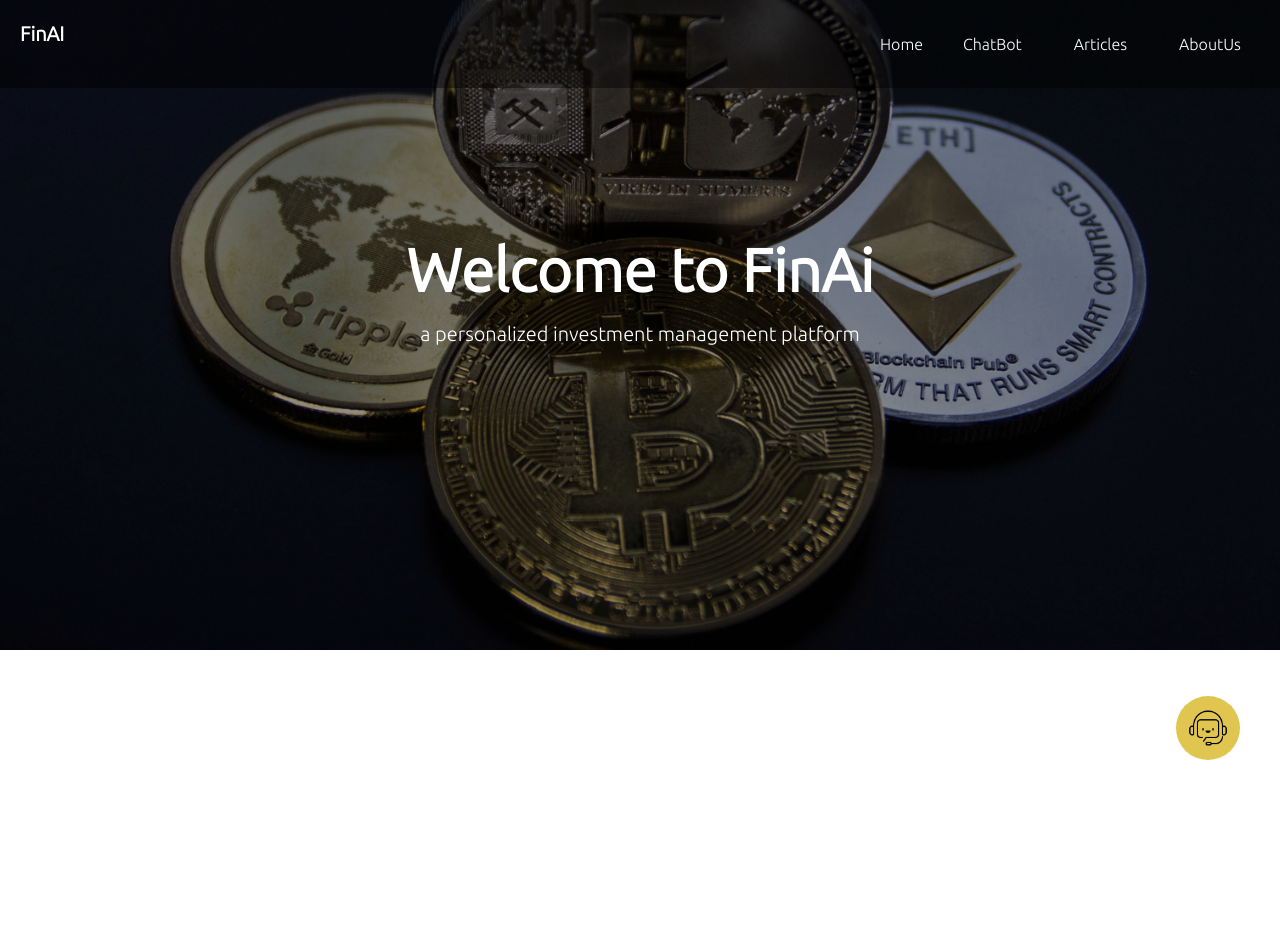
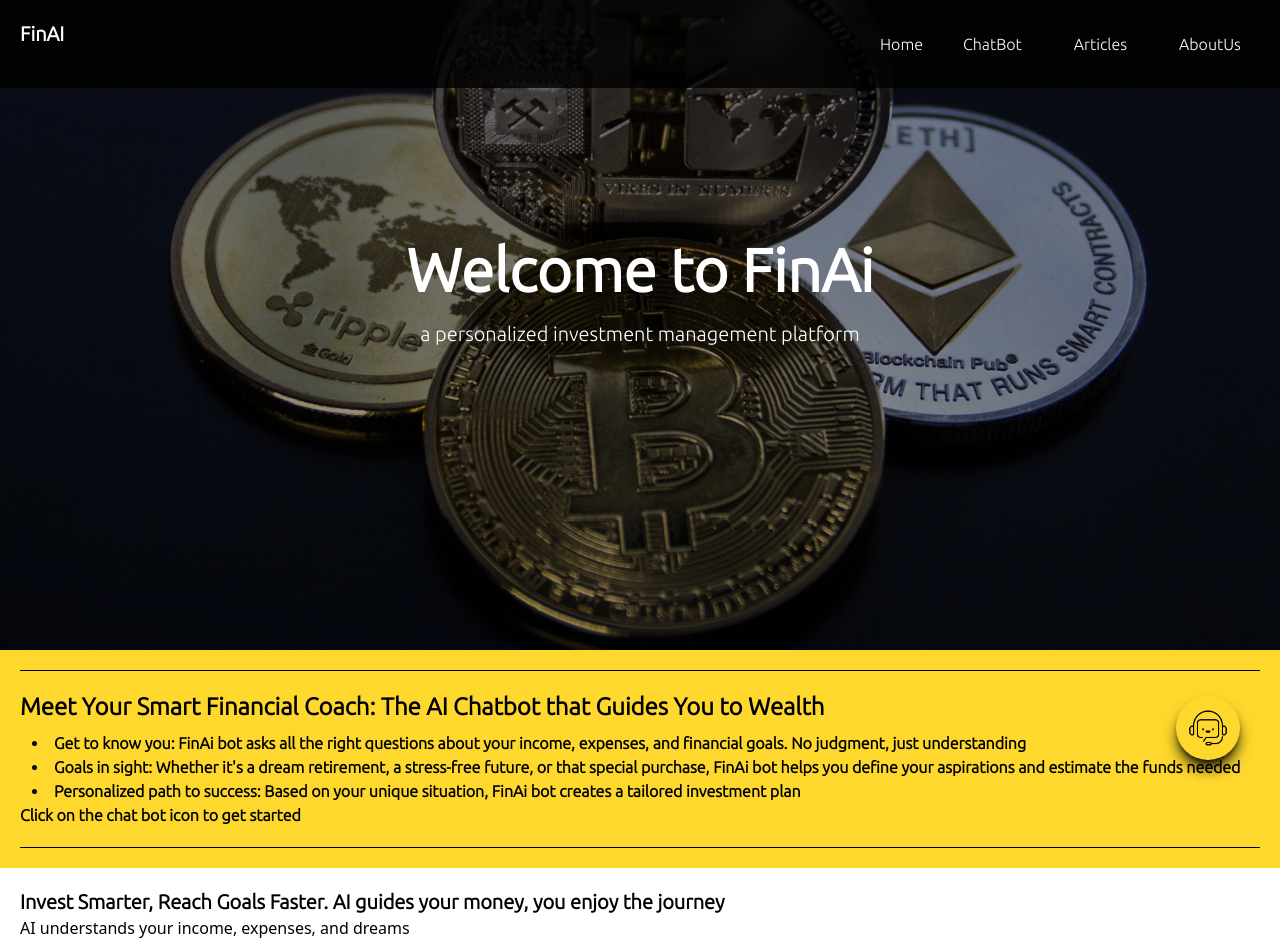
Before and after one commit to Athul28/FinAi, a React (Vite) app: page / in a window 1280 px wide. Shown: the top 944 px of the page. Before the commit the page ends 800 px from the top, so only its background shows below. Built offline with nearby package versions, Linux system fonts and the light colour scheme.

Commit message:
Added features of chatbot

```diff
--- a/index.html
+++ b/index.html
@@ -2,7 +2,7 @@
 <html lang="en">
   <head>
     <meta charset="UTF-8" />
-    <link rel="icon" type="image" href="public/finai-icon.png" />
+    <link rel="icon" type="image" href="finai-icon.png" />
     <meta name="viewport" content="width=device-width, initial-scale=1.0" />
     <title>FinAi</title>
     <script type="module" src="https://unpkg.com/ionicons@7.1.0/dist/ionicons/ionicons.esm.js"></script>
--- /dev/null
+++ b/src/AboutChatbot.jsx
@@ -0,0 +1,19 @@
+import React from 'react';
+
+function AboutChatbot(){
+    return(
+        <div className="font-ubuntu p-5 bg-gold font-bold">
+            <hr className='mb-5 border-black ' />
+            <p className="text-2xl mb-2">Meet Your Smart Financial Coach: The AI Chatbot that Guides You to Wealth</p>
+            <ul className="list-disc list-inside px-3">
+                <li>Get to know you: FinAi bot asks all the right questions about your income, expenses, and financial goals. No judgment, just understanding</li>
+                <li>Goals in sight: Whether it's a dream retirement, a stress-free future, or that special purchase, FinAi bot helps you define your aspirations and estimate the funds needed</li>
+                <li>Personalized path to success: Based on your unique situation, FinAi bot creates a tailored investment plan</li>
+            </ul>
+            <p className=''>Click on the chat bot icon to get started</p>
+            <hr className='mt-5 border-black' />
+        </div>
+    );
+}
+
+export default AboutChatbot;
--- a/src/App.jsx
+++ b/src/App.jsx
@@ -1,12 +1,15 @@
 import Header from "./Header"
 import ChatButButton from "./ChatBotButton"
-
+import AboutChatbot from "./AboutChatbot"
+import AboutUs from "./assets/AboutUs"
 
 function App() {
   return (
     <>
       <Header />
       <ChatButButton />
+      <AboutChatbot />
+      <AboutUs />
     </>
   )
 }
--- a/src/ChatBotButton.jsx
+++ b/src/ChatBotButton.jsx
@@ -1,11 +1,12 @@
 import chatBotIcon from "./assets/chat-bot.png";
+import React from 'react';
 
 function ChatBotButton() {
 
     const botlink=["https://botpress.com/"];
 
     return (
-      <button onClick={() => window.open(botlink)} className="w-13 h-13 bg-[rgb(224,198,81)] fixed right-10 bottom-10 rounded-full p-3">
+      <button onClick={() => window.open(botlink)} className="w-13 h-13 bg-[rgb(255,216,45)] fixed right-10 bottom-10 rounded-full p-3 max-md:right-5 shadow-lg shadow-black hover:bg-[rgb(78,78,78)]">
         <span className="icon-container">
           <img src={chatBotIcon} alt="Chat Bot Icon" className="w-10 h-10" />
         </span>
--- a/src/Header.jsx
+++ b/src/Header.jsx
@@ -3,7 +3,7 @@
 function Header() {
   const links = {
     home: "#",
-    chatbot: "#",
+    chatbot: "https://botpress.com/",
     articles: "#",
     aboutus: "#",
   };
@@ -13,7 +13,7 @@
   return (
     <header className="custom-bg font-ubuntu">
       <div className="bg-[rgba(0,0,0,0.44)]">
-        <nav className="p-5 justify-between text-white bg-[rgba(0,0,0,0.44)] w-full fixed md:flex">
+        <nav className="p-5 justify-between text-white bg-[rgba(0,0,0,0.8)] w-full fixed md:flex">
           <p className="font-bold text-xl">FinAI</p>
           <div
             onClick={() => setOpen(!open)}
@@ -22,7 +22,7 @@
             <ion-icon name={open ? "close" : "menu"}></ion-icon>
           </div>
           <ul
-            className={`md:flex md:items-center text-center max-md:bg-[rgba(0,0,0,0.44)] ${
+            className={`md:flex md:items-center backdrop-blur text-center max-md:bg-[rgba(0,0,0,0.8)] ${
               open ? "top-[68px]" : "top-[-490px]"
             } md:static fixed w-full md:max-w-[400px] max-md:left-0 overflow-hidden transition-all duration-500 ease-in`}
           >
--- a/src/assets/AboutUs.jsx
+++ b/src/assets/AboutUs.jsx
@@ -1,9 +1,14 @@
-
+import React from 'react';
 
 function AboutUs(){
     return(
-        <div>
-
+        <div className="p-5">
+            <p className="font-bold font-ubuntu text-xl">Invest Smarter, Reach Goals Faster. AI guides your money, you enjoy the journey</p>
+            <ul>
+                <li>AI understands your income, expenses, and dreams</li>
+                <li>Get investment strategies, specific options, and clear steps</li>
+                <li>AI helps you invest, you control your future</li>
+            </ul>
         </div>
     );
 }
--- a/src/index.css
+++ b/src/index.css
@@ -6,6 +6,9 @@
 @layer components{
     .nav-items{
         @apply p-5 hover:underline;
+    }
+    .bg-gold{
+        @apply bg-[rgb(255,216,45)];
     }
 }
 
--- a/tailwind.config.js
+++ b/tailwind.config.js
@@ -5,7 +5,11 @@
     "./src/**/*.{js,ts,jsx,tsx}",
   ],
   theme: {
-    extend: {},
+    extend: {
+      backgroundBlendMode: theme => ({
+        'backdrop-blur': 'blur(2px)',
+      })
+    },
     fontFamily:{
       ubuntu: ['Ubuntu', 'sans-serif']
     }
```
